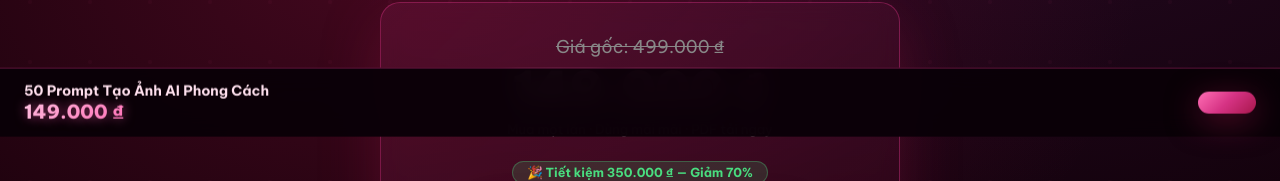
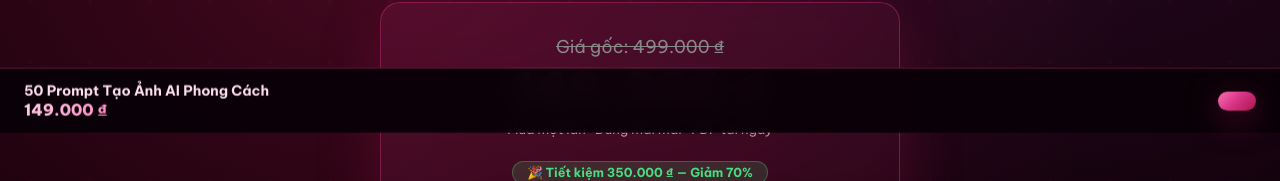
Before and after one commit to hanadollars/50prompt-salespage, a website: page index.html in a window 1280 px wide. Shown: the part 732-913 px from the top of the page. Drawn offline with Linux system fonts and the light colour scheme.

Commit message:
Update index.html

```diff
--- a/index.html
+++ b/index.html
@@ -733,9 +733,9 @@
 <div id="sticky-bar">
   <div>
     <div class="sticky-name">50 Prompt Tạo Ảnh AI Phong Cách</div>
-    <div class="sticky-price gradient-text" style="font-size:1.2rem;font-weight:800;text-shadow:0 0 12px rgba(255,100,180,.6)">149.000 ₫</div>
+    <div class="sticky-price gradient-text" style="font-size:1rem;font-weight:800;color:#ff6eb4">149.000 ₫</div>
   </div>
-  <button onclick="openPayment()" class="cta-btn" style="padding:.7rem 1.8rem;font-size:.95rem;font-weight:700;animation:none"
+  <button onclick="openPayment()" class="cta-btn" style="padding:.6rem 1.2rem;font-size:.88rem;font-weight:700;animation:none;white-space:nowrap"
     🛒 Mua Ngay
   </button>
 </div>
```
